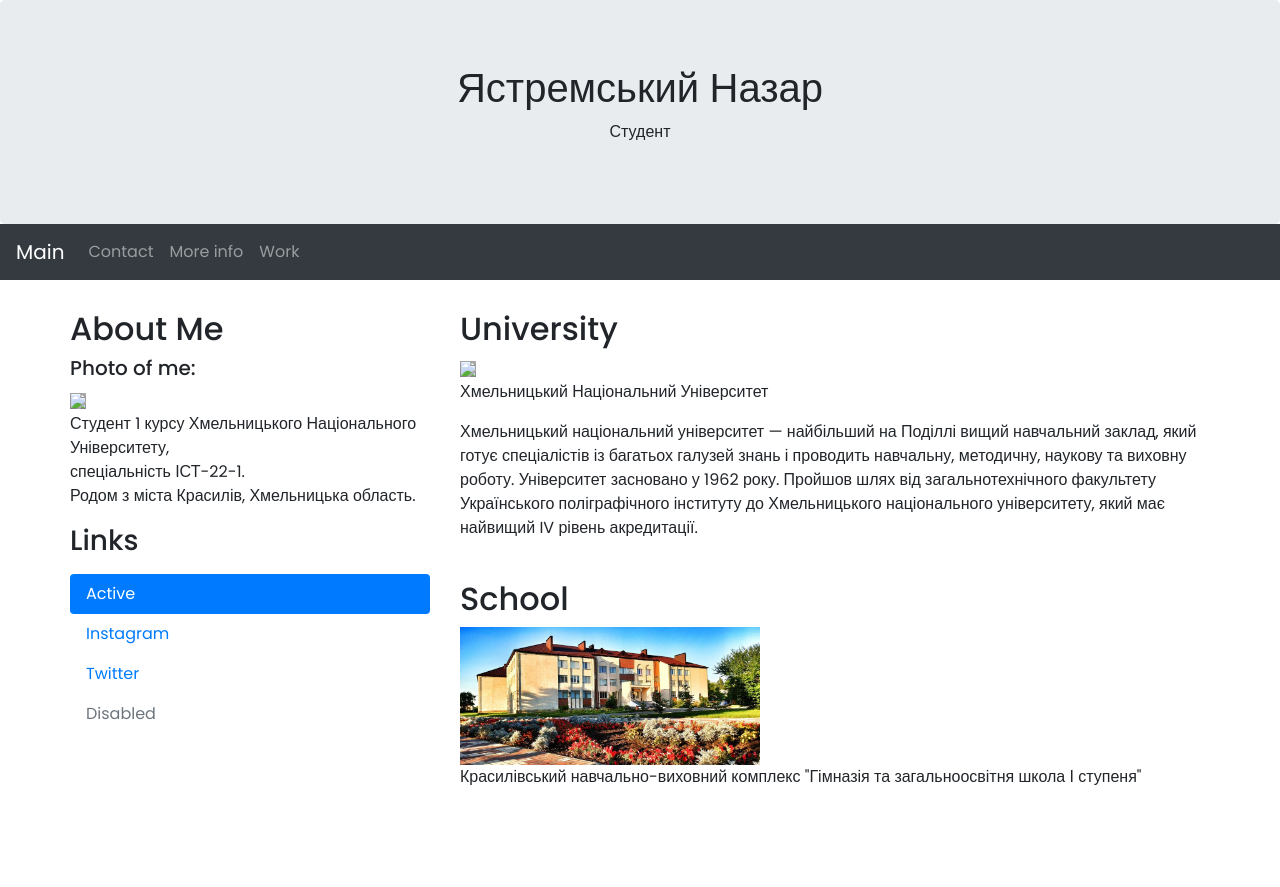
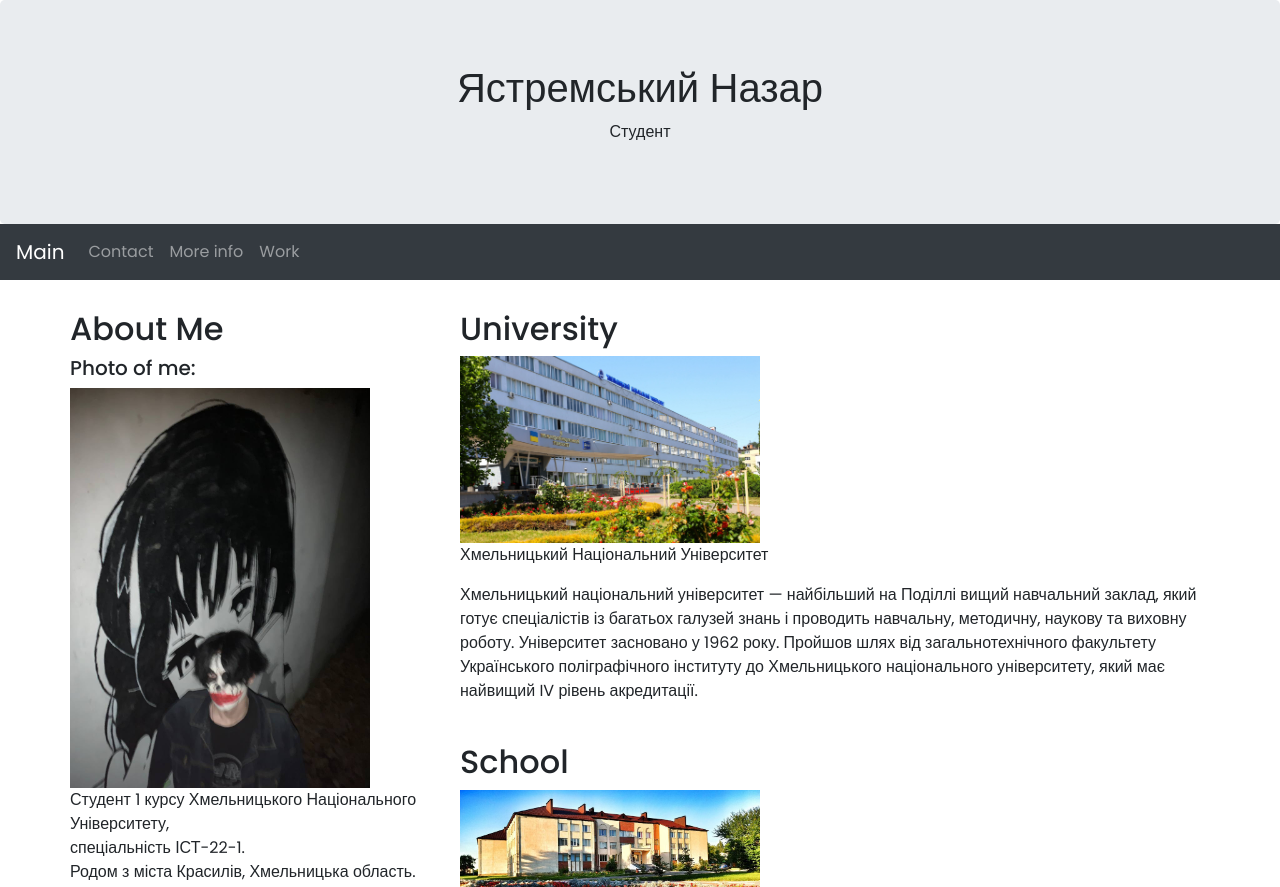
Before and after one commit to yastremskyn/pr777, a plain HTML site: page index.html in a window 1280 px wide. Shown: the top 887 px of the page. Drawn offline with nearby package versions, Linux system fonts and the light colour scheme; the site is published under a folder, as on GitHub Pages, so addresses that start at the root find nothing.

Commit message:
index.html

```diff
--- a/index.html
+++ b/index.html
@@ -49,7 +49,7 @@
     <div class="col-sm-4">
       <h2>About Me</h2>
       <h5>Photo of me:</h5>
-      <img class="fakeimg" src="/img/fd.jpg" </img>
+      <img class="fakeimg" src="fd.jpg" </img>
       <p>Студент 1 курсу Хмельницького Національного Університету,</br> спеціальність ІСТ-22-1.</br>
         Родом з міста Красилів, Хмельницька область.</p>
       <h3>Links</h3>
@@ -73,7 +73,7 @@
     <div class="col-sm-8">
       <h2>University</h2>
       <h5></h5>
-      <img class="fakeimg"src="/img/hnu-4-korpus-scaled.jpg" </img>
+      <img class="fakeimg"src="hnu-4-korpus-scaled.jpg" </img>
       <p>Хмельницький Національний Університет</p>
       <p>Хмельницький національний університет — найбільший на Поділлі вищий навчальний заклад, який готує спеціалістів із багатьох галузей знань і проводить навчальну, методичну, наукову та виховну роботу. Університет засновано у 1962 року. Пройшов шлях від загальнотехнічного факультету Українського поліграфічного інституту до Хмельницького національного університету, який має найвищий IV рівень акредитації.</p>
       <br>
```
